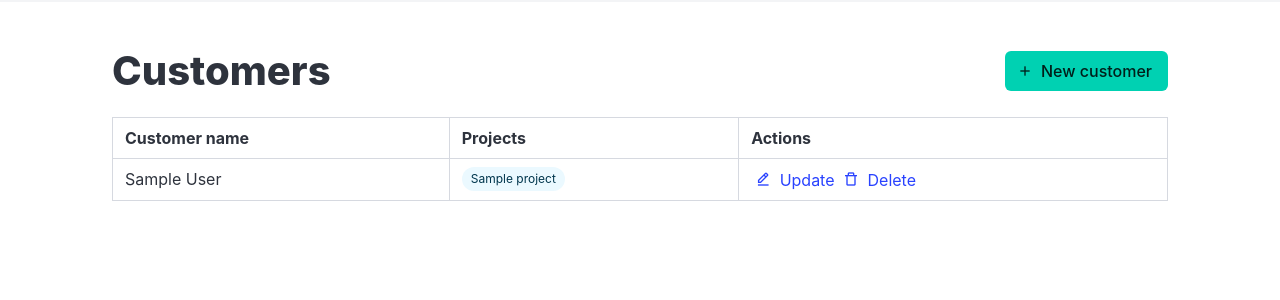
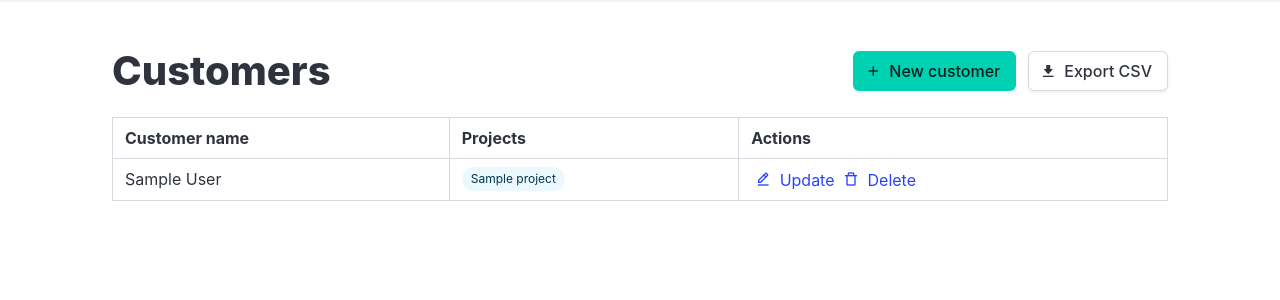
Before and after one commit to mdnkv/trackedly, a Django app: page /customers/list/ in a window 1280 px wide. Shown: the part 52-352 px from the top of the page. Run offline with Django 5.2, Linux system fonts and the light colour scheme; a user stored in the database is signed in; tables that the repository leaves empty hold one stand-in row (values such as "Sample post"); some libraries are stand-ins or nearby versions.

Commit message:
Customers app features

```diff
--- a/customers/templates/customers/customers_list_view.html
+++ b/customers/templates/customers/views/customers_list_view.html
@@ -24,6 +24,14 @@
                         {% translate 'New customer' %}
                     </span>
                 </a>
+                <a href="{% url 'customers:customers_to_csv_view' %}" class="button">
+                    <span class="icon">
+                        <i class="bx bxs-download"></i>
+                    </span>
+                    <span>
+                        {% translate 'Export CSV' %}
+                    </span>
+                </a>
             </div>
         </div>
     </div>
@@ -48,7 +56,7 @@
                 </tr>
             </thead>
             <tbody>
-                {% for customer in customers %}
+                {% for customer in page_obj %}
                 <tr>
                     <td>{{customer.name}}</td>
                     <td>
@@ -96,5 +104,24 @@
 
 
 <!-- Pagination -->
+<div class="block">
+    <nav class="pagination">
+        {% if page_obj.has_previous %}
+        <a href="?page={{ page_obj.previous_page_number }}" class="pagination-previous">
+            <span class="icon">
+                <i class="bx bx-left-arrow"></i>
+            </span>
+        </a>
+        {% endif %}
+
+        {% if page_obj.has_next %}
+        <a href="?page={{ page_obj.next_page_number }}" class="pagination-next">
+            <span class="icon">
+                <i class="bx bx-right-arrow"></i>
+            </span>
+        </a>
+        {% endif %}
+    </nav>
+</div>
 
 {% endblock main %}
--- a/customers/urls.py
+++ b/customers/urls.py
@@ -9,4 +9,5 @@ urlpatterns = [
     path('update/<uuid:pk>/', views.CustomerUpdateView.as_view(), name='customer_update_view'),
     path('delete/<uuid:pk>/', views.CustomerDeleteView.as_view(), name='customer_delete_view'),
     path('list/', views.CustomersListView.as_view(), name='customers_list_view'),
+    path('export/csv/', views.customers_to_csv_view, name='customers_to_csv_view'),
 ]
--- a/customers/views.py
+++ b/customers/views.py
@@ -1,17 +1,21 @@
 from django.shortcuts import render
+from django.http import request
 
 from django.views import generic
 from django.contrib.auth.mixins import LoginRequiredMixin
+from django.contrib.auth.decorators import login_required
 from django.urls import reverse_lazy
 
 from customers.models import Customer
 from customers.forms import (CustomerForm,)
 
+from djqscsv import render_to_csv_response
+
 class CustomerCreateView(LoginRequiredMixin, generic.CreateView):
 
     form_class = CustomerForm
     success_url = reverse_lazy('customers:customers_list_view')
-    template_name = 'customers/customer_create_view.html'
+    template_name = 'customers/views/customer_create_view.html'
 
     def form_valid(self, form):
         customer = form.save(commit=False)
@@ -23,8 +27,7 @@ class CustomerUpdateView(LoginRequiredMixin, generic.UpdateView):
 
     form_class = CustomerForm
     success_url = reverse_lazy('customers:customers_list_view')
-    template_name = 'customers/customer_update_view.html'
-    # queryset = Customer.objects.all()
+    template_name = 'customers/views/customer_update_view.html'
     context_object_name = 'customer'
 
     def get_queryset(self):
@@ -33,7 +36,7 @@ class CustomerUpdateView(LoginRequiredMixin, generic.UpdateView):
 class CustomerDeleteView(LoginRequiredMixin, generic.DeleteView):
 
     success_url = reverse_lazy('customers:customers_list_view')
-    template_name = 'customers/customer_delete_view.html'
+    template_name = 'customers/views/customer_delete_view.html'
     queryset = Customer.objects.all()
     context_object_name = 'customer'
 
@@ -42,8 +45,14 @@ class CustomerDeleteView(LoginRequiredMixin, generic.DeleteView):
 
 class CustomersListView(LoginRequiredMixin, generic.ListView):
 
-    template_name = 'customers/customers_list_view.html'
+    template_name = 'customers/views/customers_list_view.html'
     context_object_name = 'customers'
+    paginate_by = 15
 
     def get_queryset(self):
         return Customer.objects.filter(owner=self.request.user)
+
+@login_required()
+def customers_to_csv_view(request):
+    customers = Customer.objects.filter(owner=request.user)
+    return render_to_csv_response(customers)
```
Also changed, not shown: customers/tests/test_views.py (+4 -4 lines), README.md, customers/templates/customers/views/customer_create_view.html (renamed from customers/templates/customers/customer_create_view.html), customers/templates/customers/views/customer_delete_view.html (renamed from customers/templates/customers/customer_delete_view.html), customers/templates/customers/views/customer_update_view.html (renamed from customers/templates/customers/customer_update_view.html).
